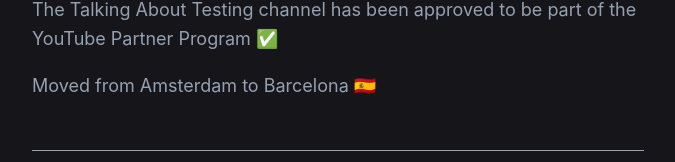
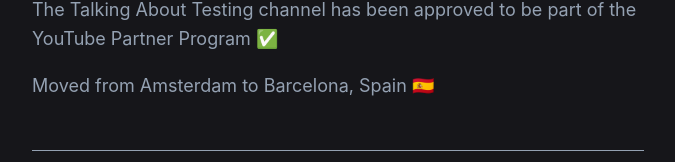
Before and after one commit to wlsf82/walmyr-nextjs, a Next.js app: page / in a window 1280 px wide. Shown: the part 3105-3267 px from the top of the page, without its empty margins (302-977 px from the left). Built offline with nearby package versions, Linux system fonts and the light colour scheme.

Commit message:
Add missing info on new 2022 timeline item

```diff
--- a/components/timeline.js
+++ b/components/timeline.js
@@ -99,7 +99,7 @@
       'Got to 10k enrollments on my Udemy courses ✨',
       'Together with Alekson Fortes, I started a podcast called Testando na Gringa (content in Portuguese) 🎙️',
       'The Talking About Testing channel has been approved to be part of the YouTube Partner Program ✅',
-      'Moved from Amsterdam to Barcelona 🇪🇸'
+      'Moved from Amsterdam to Barcelona, Spain 🇪🇸'
     ]
   },
 ]
```
